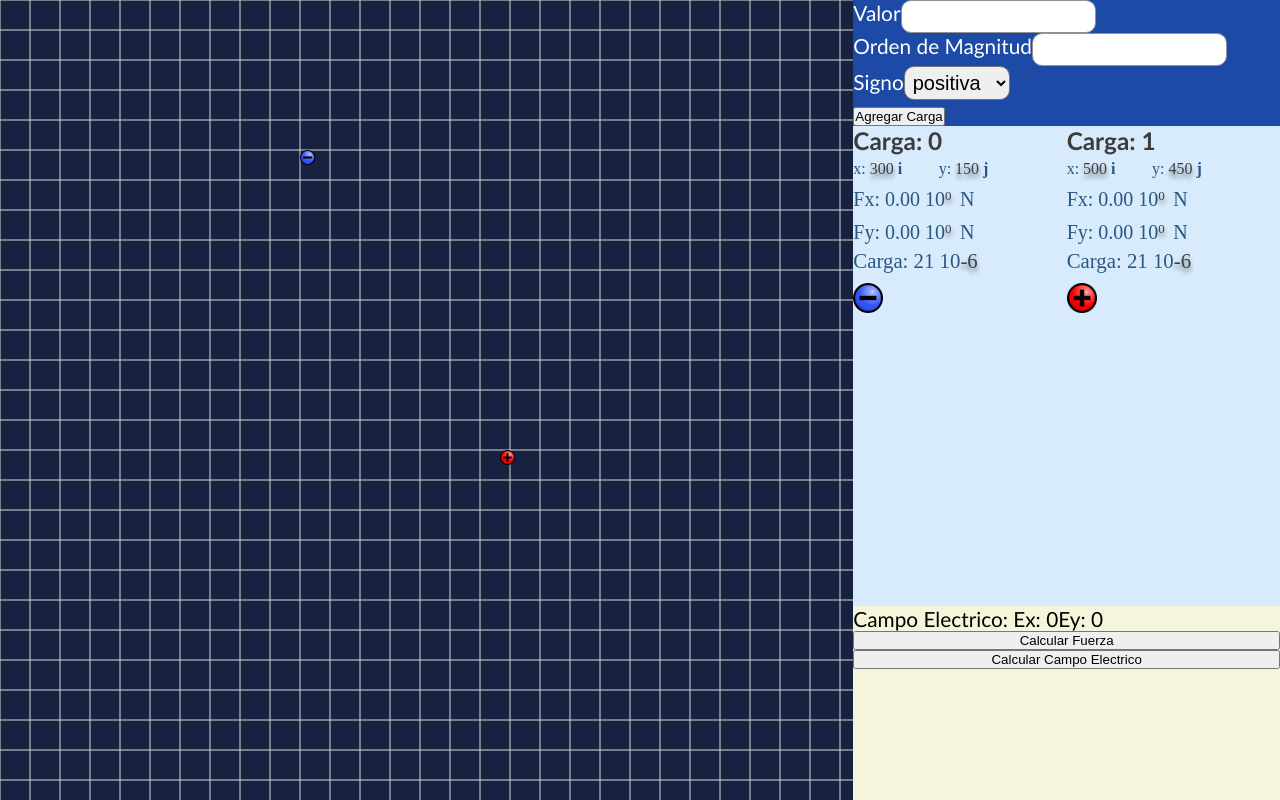
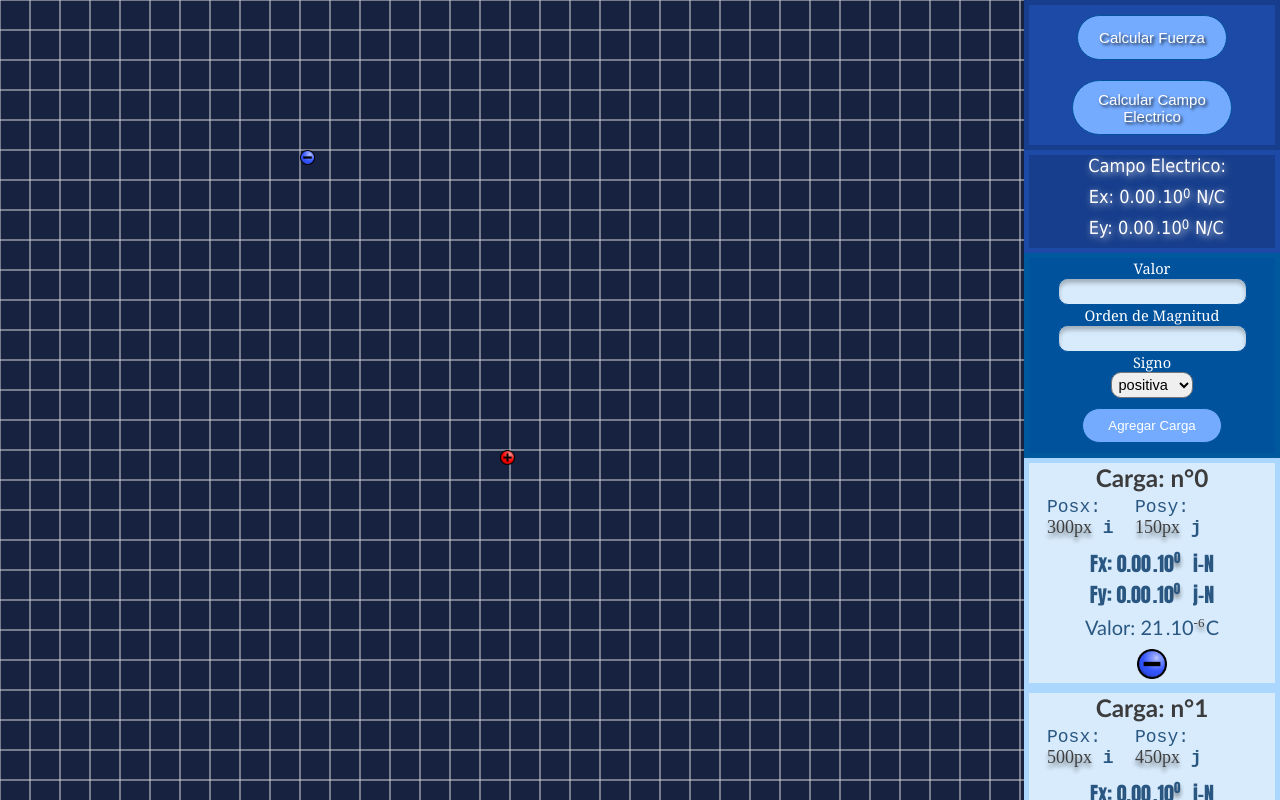
Before and after one commit to soloFac/fisica-cargas, a React (Create React App) app: page / in a window 1280 px wide. Built offline with nearby package versions, Linux system fonts and the light colour scheme.

Commit message:
finished

```diff
--- a/src/App.js
+++ b/src/App.js
@@ -8,7 +8,7 @@ import Layout from './components/Layout/Layout'
 function App () {
   // Me dice que porcentaje del ancho del vw va a ocupar el Canvas
   // el resto queda para el formulario
-  const vwCanvas = 0.7
+  const vwCanvas = 0.8
 
   const [cargas, setCargas] = useState([
     {
@@ -93,12 +93,17 @@ function App () {
         cargas[i].f.y = cargas[i].f.y + Fy
       }
     }
+
+    for (let i = 0; i < cargas.length; i++) {
+      console.log('luego de ser calculada x: ', cargas[i].f.x)
+      console.log('luego de ser calculada y: ', cargas[i].f.y)
+    }
   }
 
   const dibujarVectores = () => {
     cleanCanvas()
 
-    Grilla(window.innerWidth * 0.7, window.innerHeight, 30)
+    Grilla(window.innerWidth * vwCanvas, window.innerHeight, 30)
 
     for (let i = 0; i < cargas.length; i++) {
       drawVector(cargas[i], cargas[i].f.x, cargas[i].f.y)
--- a/src/components/Interface/Form.js
+++ b/src/components/Interface/Form.js
@@ -39,7 +39,7 @@ const Form = ({ cargas, setCargas }) => {
     } else {
       setCarga({
         ...carga,
-        [target.name]: Number(target.value)
+        [target.name]: target.value
       })
     }
   }
@@ -87,7 +87,7 @@ const Form = ({ cargas, setCargas }) => {
     <Formulario
       onSubmit={e => agregarCarga(e)}
     >
-      <div>
+      <Valor>
         <label>Valor</label>
         <Input
           type='number'
@@ -95,9 +95,9 @@ const Form = ({ cargas, setCargas }) => {
           value={valor}
           onChange={getData}
         />
-      </div>
+      </Valor>
 
-      <div>
+      <Magnitud>
         <label>Orden de Magnitud</label>
         <Input
           type='number'
@@ -105,9 +105,9 @@ const Form = ({ cargas, setCargas }) => {
           value={potencia}
           onChange={getData}
         />
-      </div>
+      </Magnitud>
 
-      <div>
+      <Signo>
         <label>Signo</label>
         <Select
           name='signo'
@@ -125,25 +125,70 @@ const Form = ({ cargas, setCargas }) => {
             negativa
           </option>
         </Select>
-      </div>
+      </Signo>
 
-      <button>Agregar Carga</button>
+      <Agregar>Agregar Carga</Agregar>
     </Formulario>
 
   )
 }
 
+const Agregar = styled.button`
+  position: relative;
+  display: flex;
+  align-items: center;
+  place-content: center;
+  width: 140px;
+  height: 35px;
+  margin-top: 10px;
+  margin-bottom: 10px;
+  background: #74ABFF;
+  border: 1px solid #00529D;
+  border-radius: 20px;
+  color: white;
+`
+
+const Valor = styled.div`
+  display: flex;
+  flex-direction: column;
+  align-items: center;
+`
+
+const Magnitud = styled.div`
+  display: flex;
+  flex-direction: column;
+  align-items: center;
+`
+const Signo = styled.div`
+  display: flex;
+  flex-direction: column;
+  align-items: center;
+`
+
 const Formulario = styled.form`
-  background-color: #1C4AA6;
+  border: 5px solid #00599D;
+  background-color: #00529D;
+  display: flex;
+  flex-direction: column;
+  align-items: center;
+  font-family: Georgia, Times, 'Times New Roman', serif;
+  font-size: 0.7em;
   /* width: '100%'; */
   /* display: 'flex'; */
   /* flex-direction: 'row'; */
 `
 
 const Input = styled.input`
-  padding: 8px;
-  border: 1px solid rgb(146, 146, 146);
-  border-radius: 10px;
+  display: flex;
+  flex-direction: column;
+  align-items: center;
+  background: #D8EBFC;
+  border: 1px solid #00529D;
+  box-shadow: inset 0px 4px 4px rgba(0, 0, 0, 0.25);
+  border-radius: 8px;
+  padding: 5px;
+  /* border: 1px solid rgb(146, 146, 146); */
+  /* border-radius: 10px; */
   -webkit-border-radius: 10px;
   -moz-border-radius: 10px;
   -ms-border-radius: 10px;
@@ -151,7 +196,7 @@ const Input = styled.input`
 `
 const Select = styled.select`
    padding: .2em;
-  font-size: 20px;
+  font-size:  1em;
   border-radius: 10px;
   -webkit-border-radius: 10px;
   -moz-border-radius: 10px;
--- /dev/null
+++ b/src/components/Interface/InfoCampoElectrico.js
@@ -0,0 +1,61 @@
+import React from 'react'
+import styled from '@emotion/styled'
+import { getScientificNot } from '../helpers'
+
+export const InfoCampoElectrico = ({ campoElectrico }) => {
+  const [Ex, PEx] = getScientificNot(campoElectrico.Ex)
+  const [Ey, PEy] = getScientificNot(campoElectrico.Ey)
+  return (
+    <CampoElectricoContainer
+    >
+      <p>Campo Electrico:</p>
+      <Vectores>
+        <p>Ex: {Ex} <Potencia>.10<span>{Number(PEx)}</span></Potencia>N/C</p>
+        <p>Ey: {Ey} <Potencia>.10<span>{Number(PEy)}</span></Potencia>N/C</p>
+      </Vectores>
+    </CampoElectricoContainer>
+  )
+}
+
+const Potencia = styled.div`
+  position: relative;
+  width: 35px;
+  margin-left: 2px;
+  margin-right: 4px;
+  span{
+    font-size: small;
+    position: absolute;
+    top: 0;
+    width: min-content;
+
+  }
+`
+
+const CampoElectricoContainer = styled.div`
+  text-shadow: 2px 2px 7px rgba(255,255,255,0.82);
+  border: 5px solid #1C4AA6;
+  height: min-content;
+  background-color: #173E8C;
+  color: white;
+  font-family: Tahoma, Geneva, Verdana, sans-serif;
+  font-size: 18px;
+  display: flex;
+  flex-direction: column;
+  align-items: center;
+  p{
+    margin-left: 10px;
+    margin-bottom: 10px;
+  }
+  `
+const Vectores = styled.div`
+  display: flex;
+  flex-direction: column;
+
+  font-family: Tahoma, Geneva, Verdana, sans-serif;
+  p{
+    display: flex;
+    flex-direction: row;
+    /* width: 100%; */
+    margin-bottom: 10px;
+  }
+`
--- a/src/components/Interface/InfoCarga.js
+++ b/src/components/Interface/InfoCarga.js
@@ -26,19 +26,20 @@ const InfoCarga = ({ cargas, setCargas }) => {
 
         return (
           <CargaContainer key={carga.id}>
-            <h3>Carga: {carga.id}</h3>
+            <Titulo>Carga: n°{carga.id}</Titulo>
             <Posicion>
-              <p>x: <span>{carga.pos.x}</span> <b>i</b></p>
-              <p>y: <span>{carga.pos.y}</span> <b>j</b></p>
+              <p>Posx: <span>{carga.pos.x}px</span> <b>i</b></p>
+              <p>Posy: <span>{carga.pos.y}px</span> <b>j</b></p>
             </Posicion>
             <Fuerza>
-              <p>Fx: {Fx} 10<span>{Number(PFx)}</span></p><p>N</p>
+              <p>Fx: {Fx} <Potencia>.10<span>{Number(PFx)}</span></Potencia>i-N</p>
+
             </Fuerza>
             <Fuerza>
-              <p>Fy: {Fy} 10<span>{Number(PFy)}</span></p><p>N</p>
+              <p>Fy: {Fy} <Potencia>.10<span>{Number(PFy)}</span></Potencia>j-N</p>
             </Fuerza>
             {/* valor podria ser un styled component, ya que contiene un numero como potencia */}
-            <Carga>Carga: {carga.valor} 10<span>{carga.potencia}</span></Carga>
+            <Carga><p>Valor: {carga.valor} <Potencia>.10<span>{carga.potencia}</span></Potencia>C</p></Carga>
             <CargasImagen>
               <CargaImg
                 src={require(`./../../img/${carga.signo}.png`)}
@@ -53,6 +54,9 @@ const InfoCarga = ({ cargas, setCargas }) => {
 
 export default InfoCarga
 
+const Titulo = styled.h3`
+`
+
 const CargaImg = styled.img`
   width: 30px;
 `
@@ -61,22 +65,42 @@ const Posicion = styled.div`
   display: flex;
   flex-direction: row;
   margin-top: 5px;
-  font-size: medium;
+  font-size: large;
+  align-self: flex-start;
   p{
-    width: 40%;
+    color: #2A5781;
+    font-family: 'Courier New', Courier, monospace;
+    font-weight: 400;
+    margin-left: 1em;
+    width: 70px;
+  }
+  margin-bottom: 10px;
+`
+
+const Fuerza = styled.div`
+  /* width: 100%; */
+  p{
+    display: flex;
+    flex-direction: row;
+    /* margin-top: 10px; */
+    font-size: 20px;
+    color: #2A5781;
+    font-family: Impact, Haettenschweiler, 'Arial Narrow Bold', sans-serif;
+  }
+  div{
+    font-family: Impact, Haettenschweiler, 'Arial Narrow Bold', sans-serif;
+    color: #2A5781;
+    span{
+      font-family: Impact, Haettenschweiler, 'Arial Narrow Bold', sans-serif;
+      color: #2A5781;
+    }
   }
 `
 
-const Fuerza = styled.p`
-  width: 100%;
-  display: flex;
-  flex-direction: row;
-  margin-top: 10px;
-  font-size: 20px;
+const Potencia = styled.div`
   position: relative;
-  p{
-    width: 50%;
-  }
+  width: 40px;
+  margin-left: 2px;
   span{
     font-size: small;
     position: absolute;
@@ -84,9 +108,16 @@ const Fuerza = styled.p`
   }
 `
 
-const Carga = styled.p`
-  position: relative;
+const Carga = styled.div`
+
   margin-top: 5px;
+  p{
+    position: relative;
+    display: flex;
+    flex-direction: row;
+    font-family: 'Gill Sans', 'Gill Sans MT', Calibri, 'Trebuchet MS', sans-serif;
+    font-size: 20px;
+  }
 `
 
 const CargasImagen = styled.div`
@@ -103,13 +134,18 @@ const Container = styled.div`
   background-color: #D8EBFC;
   display: flex;
   flex-direction: row;
+  flex-wrap: wrap;
 `
 
 const CargaContainer = styled.div`
   position: relative;
+  display: flex;
+  flex-direction: column;
+  align-items: center;
   background-color: #D8EBFC;
   color: lightcoral;
-  width: 50%;
+  width: 100%;
+  border: 5px solid #ABD7FF;
   h3{
     color: #3C3C3C;
   }
--- a/src/components/Interface/Interface.js
+++ b/src/components/Interface/Interface.js
@@ -4,13 +4,13 @@ import styled from '@emotion/styled'
 import Form from './Form'
 import InfoCarga from './InfoCarga'
 import Resultados from './Resultados'
+import { InfoCampoElectrico } from './InfoCampoElectrico'
 
 const Interface = ({ cargas, setCargas, setVectors, calculoF, setCalculoF, calculoE, setCalculoE, campoElectrico }) => {
   useEffect(() => {
     if (calculoF === true) {
       setVectors()
-    } else {
-      // unsetVectors()
+      setCalculoE(false)
     }
   }, [calculoF, cargas])
 
@@ -20,6 +20,24 @@ const Interface = ({ cargas, setCargas, setVectors, calculoF, setCalculoF, calcu
     // Los datos del calculo de la fuerza, campo electrico y potencial
     <Container
     >
+      <Botones>
+        <CalcularFuerzaBtn
+          onClick={() => setCalculoF(true)}
+        >
+        Calcular Fuerza
+        </CalcularFuerzaBtn>
+
+        <CalcularCampo
+          onClick={() => { setCalculoE(true); setCalculoF(false) }}
+        >
+        Calcular Campo Electrico
+        </CalcularCampo>
+      </Botones>
+
+      <InfoCampoElectrico
+        campoElectrico={campoElectrico}
+      />
+
       <Form
         cargas={cargas}
         setCargas={setCargas}
@@ -30,34 +48,56 @@ const Interface = ({ cargas, setCargas, setVectors, calculoF, setCalculoF, calcu
         setVectors={setVectors}
       />
 
-      <p
-        style={{ color: 'black' }}
-      >
-        Campo Electrico:
-        Ex: {campoElectrico.Ex}
-        Ey: {campoElectrico.Ey}
-      </p>
-
-      <button
-        onClick={() => setCalculoF(true)}
-      >
-        Calcular Fuerza
-      </button>
-
-      <button
-        onClick={() => setCalculoE(true)}
-      >
-        Calcular Campo Electrico
-      </button>
-
     </Container>
   )
 }
 
+const Botones = styled.div`
+  display: flex;
+  flex-direction: column;
+  align-items: center;
+  background-color: #1C4AA6;
+  border: 5px solid #173E8C;
+`
+
+const CalcularFuerzaBtn = styled.button`
+  position: relative;
+  display: flex;
+  align-items: center;
+  place-content: center;
+  width: 150px;
+  height: 45px;
+  margin-top: 10px;
+  margin-bottom: 10px;
+  background: #74ABFF;
+  border: 1px solid #00529D;
+  border-radius: 30px;
+  color: white;
+  font-size: 15px;
+  text-shadow: 2px 2px 3px rgba(0,0,0,0.8);
+  `
+
+const CalcularCampo = styled.button`
+  position: relative;
+  display: flex;
+  align-items: center;
+  place-content: center;
+  width: 160px;
+  height: 55px;
+  margin-top: 10px;
+  margin-bottom: 10px;
+  background: #74ABFF;
+  border: 1px solid #00529D;
+  border-radius: 30px;
+  color: white;
+  font-size: 15px;
+  text-shadow: 2px 2px 3px rgba(0,0,0,0.8);
+`
+
 const Container = styled.div`
   display: flex;
   flex-direction: column;
-  width: 35vw;
+  width: 20vw;
   height: 100vh;
   background-color: beige;
 `
--- a/src/components/arrow.js
+++ b/src/components/arrow.js
@@ -17,7 +17,7 @@ export const drawVector = (c1, Fx1, Fy1) => { // Deberia recibir un factor de co
     // Realizo un escalamiento para que puedan verse los vectores
     const Fx = Fx1 * (10 ** 6)
     const Fy = Fy1 * (10 ** 6) * -1
-    console.log(Fx, Fy)
+    // console.log(Fx, Fy)
 
     const posX = pos0X + Fx
     const posY = pos0Y + Fy
--- a/src/components/helpers.js
+++ b/src/components/helpers.js
@@ -108,7 +108,7 @@ const calcMagnitudCampo = (c, r) => {
 export const calcElectricFieldVector = (cargas, d) => {
   cleanCanvas()
 
-  Grilla(window.innerWidth * 0.7, window.innerHeight, 30)
+  Grilla(window.innerWidth * 0.8, window.innerHeight, 30)
 
   // const { x, y } = d
   let ExAux = 0
--- a/src/index.css
+++ b/src/index.css
@@ -13,7 +13,7 @@ html{
 #principal{
   background-color: #172140;
   position: relative;
-  width: 70vw;
+  width: 80vw;
   height: 100vh;
   overflow: hidden;
 }
```
